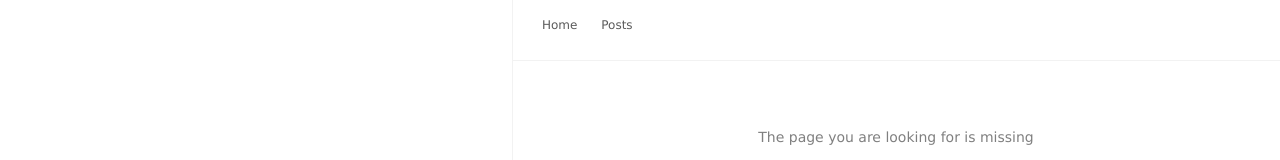
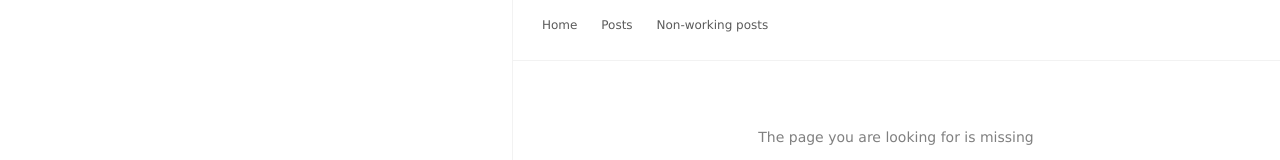
Before and after one commit to fishorfish/fishorfish.github.io, a plain HTML site: page 404.html in a window 1280 px wide. Shown: the top 160 px of the page. Drawn offline with Linux system fonts and the light colour scheme; some packages are replaced by stand-ins of ours; a script that the page names is missing.

Commit message:
rebuilding site Tue Jun 16 00:10:50 MSK 2020

```diff
--- a/404.html
+++ b/404.html
@@ -42,6 +42,9 @@
         <li><a  href="/post/" title="">Posts</a></li>
 
 
+        <li><a  href="/non-working_posts/" title="">Non-working posts</a></li>
+
+
     </div>
 </div>
             <div class="autopagerize_page_element">
```
Also changed, not shown: categories/index.html (+3 -0 lines), index.html (+3 -0 lines), post/analytics/index.html (+3 -0 lines), post/automation/index.html (+3 -0 lines), post/autotests/index.html (+3 -0 lines), post/cutlet-explosion/index.html (+3 -0 lines), post/http/index.html (+3 -0 lines), post/index.html (+3 -0 lines), tags/index.html (+3 -0 lines).
